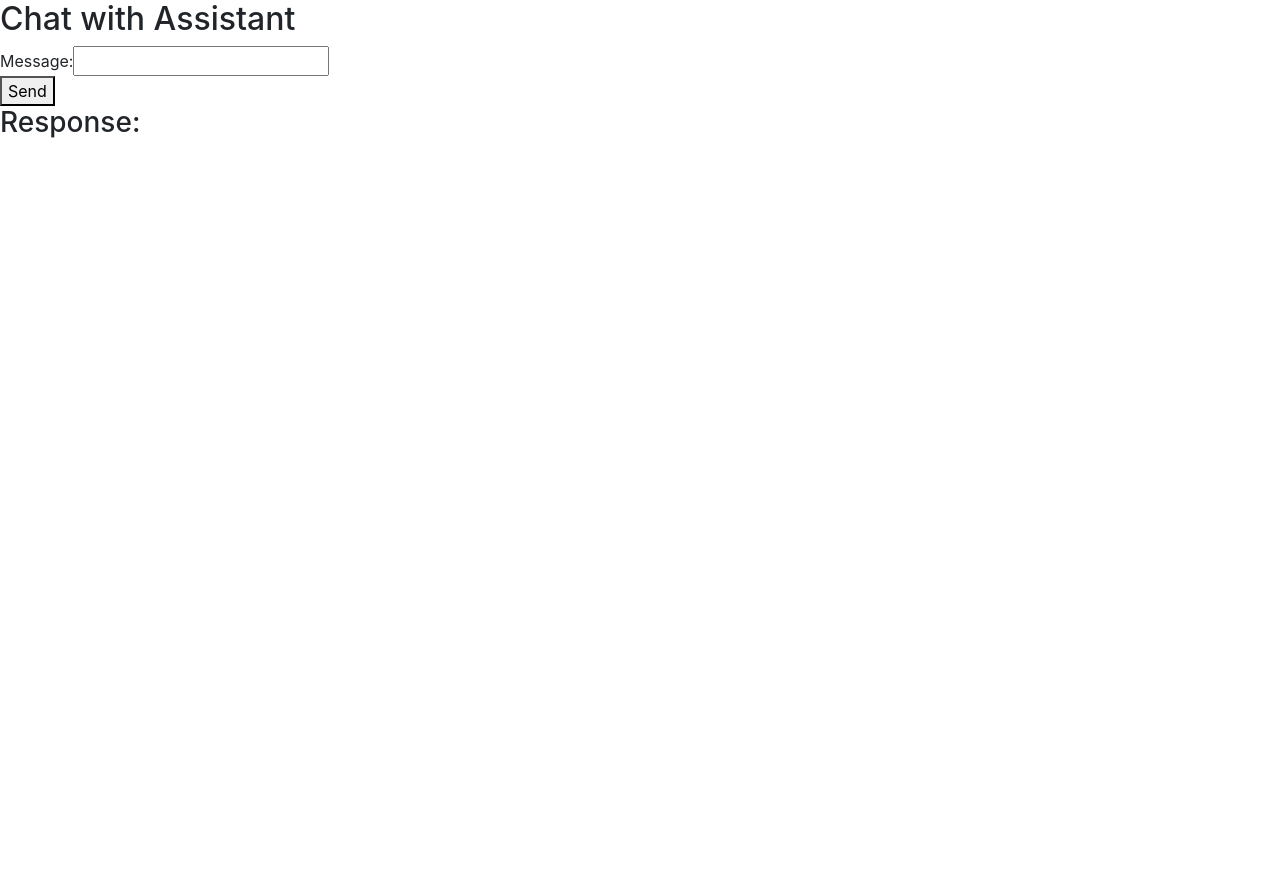
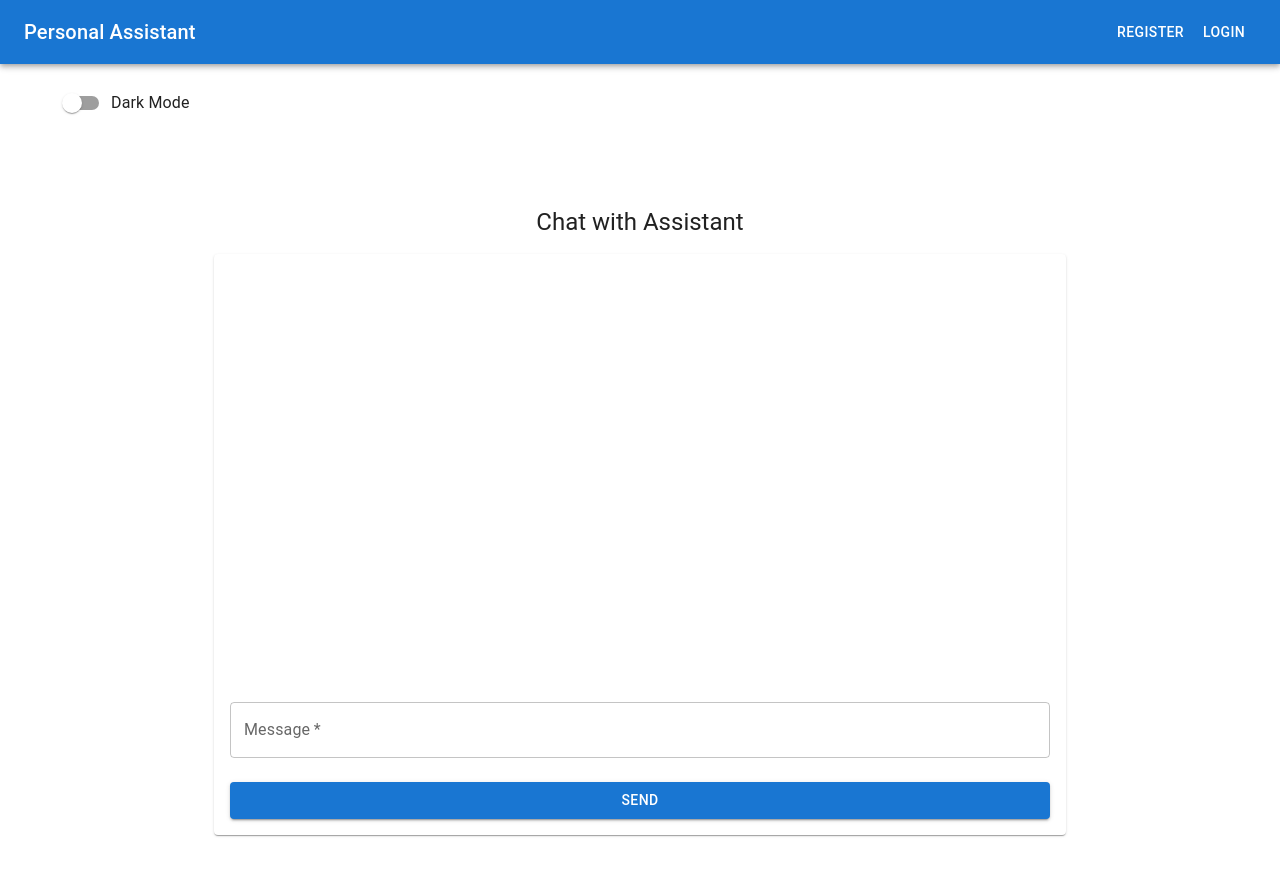
Before and after one commit to lyfe691/LyfeAI, a React (Create React App) app in the folder personal-assistant-frontend-bak/: page /chat in a window 1280 px wide. Before the commit the page ends 800 px from the top, so only its background shows below. Built offline with nearby package versions, Linux system fonts and the light colour scheme; the HTML template or start-up script is replaced by a standard one.

Commit message:
Made a lot of changes

```diff
--- a/personal-assistant-frontend-bak/package.json
+++ b/personal-assistant-frontend-bak/package.json
@@ -3,6 +3,9 @@
   "version": "0.1.0",
   "private": true,
   "dependencies": {
+    "@emotion/react": "^11.12.0",
+    "@emotion/styled": "^11.12.0",
+    "@mui/material": "^5.16.4",
     "@testing-library/jest-dom": "^5.17.0",
     "@testing-library/react": "^13.4.0",
     "@testing-library/user-event": "^13.5.0",
@@ -13,6 +16,7 @@
     "react-dom": "^18.2.0",
     "react-router-dom": "^6.3.0",
     "react-scripts": "^3.0.1",
+    "react-toastify": "^10.0.5",
     "web-vitals": "^2.1.4"
   },
   "devDependencies": {
--- a/personal-assistant-frontend-bak/src/App.css
+++ b/personal-assistant-frontend-bak/src/App.css
@@ -1,20 +1,51 @@
-/* Add some basic styling */
-form {
-    margin: 20px;
+/* App.css */
+
+/* Add dark mode variables */
+:root {
+  --background-color: #ffffff;
+  --text-color: #000000;
+  --button-background: #007bff;
+  --button-text: #ffffff;
 }
 
-label {
-    margin-right: 10px;
+.dark-mode {
+  --background-color: #121212;
+  --text-color: #ffffff;
+  --button-background: #1f1f1f;
+  --button-text: #ffffff;
 }
 
-input {
-    margin-bottom: 10px;
+body {
+  background-color: var(--background-color);
+  color: var(--text-color);
+  margin: 0;
+  font-family: 'Roboto', sans-serif;
 }
 
 button {
-    margin-top: 10px;
+  background-color: var(--button-background);
+  color: var(--button-text);
+  border: none;
+  padding: 10px 20px;
+  cursor: pointer;
 }
 
-p {
-    color: red;
+button:hover {
+  background-color: var(--dark-color);
 }
+.MuiContainer-root {
+  padding: 20px;
+}
+
+/* Responsive design with media queries */
+@media (max-width: 768px) {
+  .container {
+    flex-direction: column;
+    padding: 10px;
+  }
+
+  input, button {
+    width: 100%;
+    margin-bottom: 10px;
+  }
+}
--- a/personal-assistant-frontend-bak/src/App.js
+++ b/personal-assistant-frontend-bak/src/App.js
@@ -1,21 +1,46 @@
+// App.js
 import React from 'react';
 import { BrowserRouter as Router, Route, Routes } from 'react-router-dom';
 import Login from './components/Login';
 import Register from './components/Register';
 import Chat from './components/Chat';
+import NavBar from './components/NavBar';
+import DarkModeToggle from './components/DarkModeToggle';
+import Settings from './components/Settings';
+import { Container, CssBaseline } from '@mui/material';
+import { ThemeProvider, createTheme } from '@mui/material/styles';
+import './App.css';
 
-function App() {
+const App = () => {
+  const [darkMode, setDarkMode] = React.useState(false);
+
+  const theme = React.useMemo(
+    () =>
+      createTheme({
+        palette: {
+          mode: darkMode ? 'dark' : 'light',
+        },
+      }),
+    [darkMode]
+  );
+
   return (
+    <ThemeProvider theme={theme}>
+      <CssBaseline />
       <Router>
-      <div>
+        <NavBar />
+        <Container>
+          <DarkModeToggle darkMode={darkMode} setDarkMode={setDarkMode} />
           <Routes>
             <Route path="/login" element={<Login />} />
             <Route path="/register" element={<Register />} />
             <Route path="/chat" element={<Chat />} />
+            <Route path="/settings" element={<Settings />} />
           </Routes>
-      </div>
+        </Container>
       </Router>
+    </ThemeProvider>
   );
-}
+};
 
 export default App;
--- a/personal-assistant-frontend-bak/src/components/Chat.js
+++ b/personal-assistant-frontend-bak/src/components/Chat.js
@@ -1,9 +1,21 @@
 import React, { useState } from 'react';
 import axios from 'axios';
+import {
+  Container,
+  Box,
+  Typography,
+  TextField,
+  Button,
+  Paper,
+  List,
+  ListItem,
+  ListItemText,
+} from '@mui/material';
 
 function Chat() {
   const [message, setMessage] = useState('');
   const [response, setResponse] = useState('');
+  const [chatHistory, setChatHistory] = useState([]);
 
   const handleSubmit = async (event) => {
     event.preventDefault();
@@ -15,11 +27,12 @@ function Chat() {
         {
           headers: {
             Authorization: `Bearer ${token}`,
-                        'Content-Type': 'application/json',
           },
         }
       );
       setResponse(result.data);
+      setChatHistory([...chatHistory, { user: message, bot: result.data }]);
+      setMessage('');
     } catch (error) {
       console.error('Error sending message:', error);
       setResponse('Failed to get response');
@@ -27,25 +40,62 @@ function Chat() {
   };
 
   return (
-        <div>
-            <h2>Chat with Assistant</h2>
-            <form onSubmit={handleSubmit}>
-                <label>
-                    Message:
-                    <input
-                        type="text"
+    <Container component="main" maxWidth="md">
+      <Box
+        sx={{
+          marginTop: 8,
+          display: 'flex',
+          flexDirection: 'column',
+          alignItems: 'center',
+        }}
+      >
+        <Typography component="h1" variant="h5">
+          Chat with Assistant
+        </Typography>
+        <Paper sx={{ width: '100%', padding: 2, marginTop: 2 }}>
+          <List sx={{ height: '400px', overflowY: 'auto' }}>
+            {chatHistory.map((chat, index) => (
+              <React.Fragment key={index}>
+                <ListItem>
+                  <ListItemText primary={`You: ${chat.user}`} />
+                </ListItem>
+                <ListItem>
+                  <ListItemText primary={`AI: ${chat.bot}`} />
+                </ListItem>
+              </React.Fragment>
+            ))}
+          </List>
+          <Box
+            component="form"
+            onSubmit={handleSubmit}
+            sx={{
+              display: 'flex',
+              flexDirection: 'column',
+              mt: 2,
+            }}
+          >
+            <TextField
+              variant="outlined"
+              margin="normal"
+              required
+              fullWidth
+              label="Message"
               value={message}
               onChange={(e) => setMessage(e.target.value)}
             />
-                </label>
-                <br />
-                <button type="submit">Send</button>
-            </form>
-            <div>
-                <h3>Response:</h3>
-                <p>{response}</p>
-            </div>
-        </div>
+            <Button
+              type="submit"
+              fullWidth
+              variant="contained"
+              color="primary"
+              sx={{ mt: 2 }}
+            >
+              Send
+            </Button>
+          </Box>
+        </Paper>
+      </Box>
+    </Container>
   );
 }
 
--- /dev/null
+++ b/personal-assistant-frontend-bak/src/components/DarkModeToggle.js
@@ -0,0 +1,18 @@
+// src/components/DarkModeToggle.js
+import React from 'react';
+import { Switch, FormControlLabel } from '@mui/material';
+
+const DarkModeToggle = ({ darkMode, setDarkMode }) => {
+  const handleChange = () => {
+    setDarkMode(!darkMode);
+  };
+
+  return (
+    <FormControlLabel
+      control={<Switch checked={darkMode} onChange={handleChange} />}
+      label="Dark Mode"
+    />
+  );
+};
+
+export default DarkModeToggle;
--- a/personal-assistant-frontend-bak/src/components/Login.js
+++ b/personal-assistant-frontend-bak/src/components/Login.js
@@ -1,17 +1,22 @@
+// src/components/Login.js
 import React, { useState } from 'react';
+import { TextField, Button, Container, Typography, Box } from '@mui/material';
+import axios from 'axios';
 import { useNavigate } from 'react-router-dom';
-import axios from 'axios';
 
 const Login = () => {
   const [username, setUsername] = useState('');
   const [password, setPassword] = useState('');
   const navigate = useNavigate();
 
-    const handleSubmit = async (e) => {
-        e.preventDefault();
+  const handleSubmit = async (event) => {
+    event.preventDefault();
     try {
-            const response = await axios.post('http://localhost:8080/auth/login', { username, password });
-            localStorage.setItem('token', response.data);
+      const result = await axios.post('http://localhost:8080/auth/login', {
+        username,
+        password,
+      });
+      localStorage.setItem('token', result.data);
       navigate('/chat');
     } catch (error) {
       console.error('Error logging in:', error);
@@ -19,11 +24,53 @@ const Login = () => {
   };
 
   return (
-        <form onSubmit={handleSubmit}>
-            <input type="text" value={username} onChange={(e) => setUsername(e.target.value)} placeholder="Username" />
-            <input type="password" value={password} onChange={(e) => setPassword(e.target.value)} placeholder="Password" />
-            <button type="submit">Login</button>
-        </form>
+    <Container component="main" maxWidth="xs">
+      <Box
+        sx={{
+          marginTop: 8,
+          display: 'flex',
+          flexDirection: 'column',
+          alignItems: 'center',
+        }}
+      >
+        <Typography component="h1" variant="h5">
+          Login
+        </Typography>
+        <Box component="form" onSubmit={handleSubmit} sx={{ mt: 1 }}>
+          <TextField
+            variant="outlined"
+            margin="normal"
+            required
+            fullWidth
+            label="Username"
+            value={username}
+            onChange={(e) => setUsername(e.target.value)}
+          />
+          <TextField
+            variant="outlined"
+            margin="normal"
+            required
+            fullWidth
+            label="Password"
+            type="password"
+            value={password}
+            onChange={(e) => setPassword(e.target.value)}
+          />
+          <Button
+            type="submit"
+            fullWidth
+            variant="contained"
+            color="primary"
+            sx={{ mt: 3, mb: 2 }}
+          >
+            Login
+          </Button>
+
+        </Box>
+
+      </Box>
+    </Container>
+
   );
 };
 
--- /dev/null
+++ b/personal-assistant-frontend-bak/src/components/NavBar.js
@@ -0,0 +1,45 @@
+import React from 'react';
+import { AppBar, Toolbar, Typography, Button } from '@mui/material';
+import { useNavigate } from 'react-router-dom';
+
+const Navbar = () => {
+  const navigate = useNavigate();
+  const token = localStorage.getItem('token');
+
+  const handleLogout = () => {
+    localStorage.removeItem('token');
+    navigate('/login');
+  };
+
+  return (
+    <AppBar position="static">
+      <Toolbar>
+        <Typography variant="h6" sx={{ flexGrow: 1 }}>
+          Personal Assistant
+        </Typography>
+        {!token && (
+          <>
+            <Button color="inherit" onClick={() => navigate('/register')}>
+              Register
+            </Button>
+            <Button color="inherit" onClick={() => navigate('/login')}>
+              Login
+            </Button>
+          </>
+        )}
+        {token && (
+          <>
+            <Button color="inherit" onClick={() => navigate('/chat')}>
+              Chat
+            </Button>
+            <Button color="inherit" onClick={handleLogout}>
+              Logout
+            </Button>
+          </>
+        )}
+      </Toolbar>
+    </AppBar>
+  );
+};
+
+export default Navbar;
--- a/personal-assistant-frontend-bak/src/components/Register.js
+++ b/personal-assistant-frontend-bak/src/components/Register.js
@@ -1,16 +1,26 @@
+// src/components/Register.js
 import React, { useState } from 'react';
+import { TextField, Button, Container, Typography, Box } from '@mui/material';
+import axios from 'axios';
 import { useNavigate } from 'react-router-dom';
-import axios from 'axios';
 
 const Register = () => {
   const [username, setUsername] = useState('');
   const [password, setPassword] = useState('');
+  const [confirmPassword, setConfirmPassword] = useState('');
   const navigate = useNavigate();
 
-    const handleSubmit = async (e) => {
-        e.preventDefault();
+  const handleSubmit = async (event) => {
+    event.preventDefault();
+    if (password !== confirmPassword) {
+      alert('Passwords do not match!');
+      return;
+    }
     try {
-            await axios.post('http://localhost:8080/auth/register', { username, password });
+      await axios.post('http://localhost:8080/auth/register', {
+        username,
+        password,
+      });
       navigate('/login');
     } catch (error) {
       console.error('Error registering:', error);
@@ -18,21 +28,60 @@ const Register = () => {
   };
 
   return (
-        <form onSubmit={handleSubmit}>
-            <input
-                type="text"
+    <Container component="main" maxWidth="xs">
+      <Box
+        sx={{
+          marginTop: 8,
+          display: 'flex',
+          flexDirection: 'column',
+          alignItems: 'center',
+        }}
+      >
+        <Typography component="h1" variant="h5">
+          Register
+        </Typography>
+        <Box component="form" onSubmit={handleSubmit} sx={{ mt: 1 }}>
+          <TextField
+            variant="outlined"
+            margin="normal"
+            required
+            fullWidth
+            label="Username"
             value={username}
             onChange={(e) => setUsername(e.target.value)}
-                placeholder="Username"
           />
-            <input
+          <TextField
+            variant="outlined"
+            margin="normal"
+            required
+            fullWidth
+            label="Password"
             type="password"
             value={password}
             onChange={(e) => setPassword(e.target.value)}
-                placeholder="Password"
           />
-            <button type="submit">Register</button>
-        </form>
+          <TextField
+            variant="outlined"
+            margin="normal"
+            required
+            fullWidth
+            label="Confirm Password"
+            type="password"
+            value={confirmPassword}
+            onChange={(e) => setConfirmPassword(e.target.value)}
+          />
+          <Button
+            type="submit"
+            fullWidth
+            variant="contained"
+            color="primary"
+            sx={{ mt: 3, mb: 2 }}
+          >
+            Register
+          </Button>
+        </Box>
+      </Box>
+    </Container>
   );
 };
 
--- /dev/null
+++ b/personal-assistant-frontend-bak/src/components/Settings.js
@@ -0,0 +1,21 @@
+// Settings.js
+import React from 'react';
+
+function Settings() {
+  return (
+    <div>
+      <h2>Settings</h2>
+      <div>
+        <label>
+          Theme:
+          <select>
+            <option value="light">Light</option>
+            <option value="dark">Dark</option>
+          </select>
+        </label>
+      </div>
+    </div>
+  );
+}
+
+export default Settings;
```
Also changed, not shown: 1 other file (tests, documents, lock files or other folders). Lines whose indentation alone changed are shown as unchanged.
